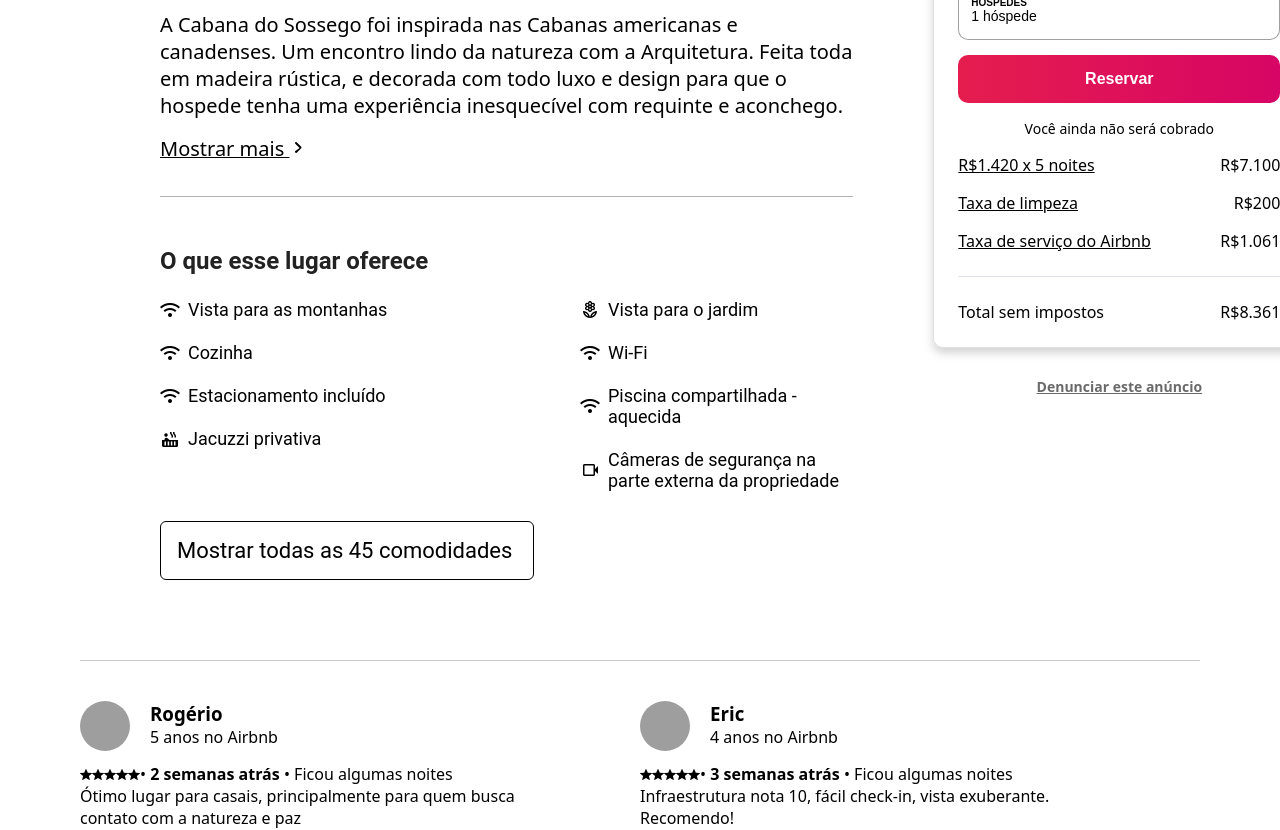
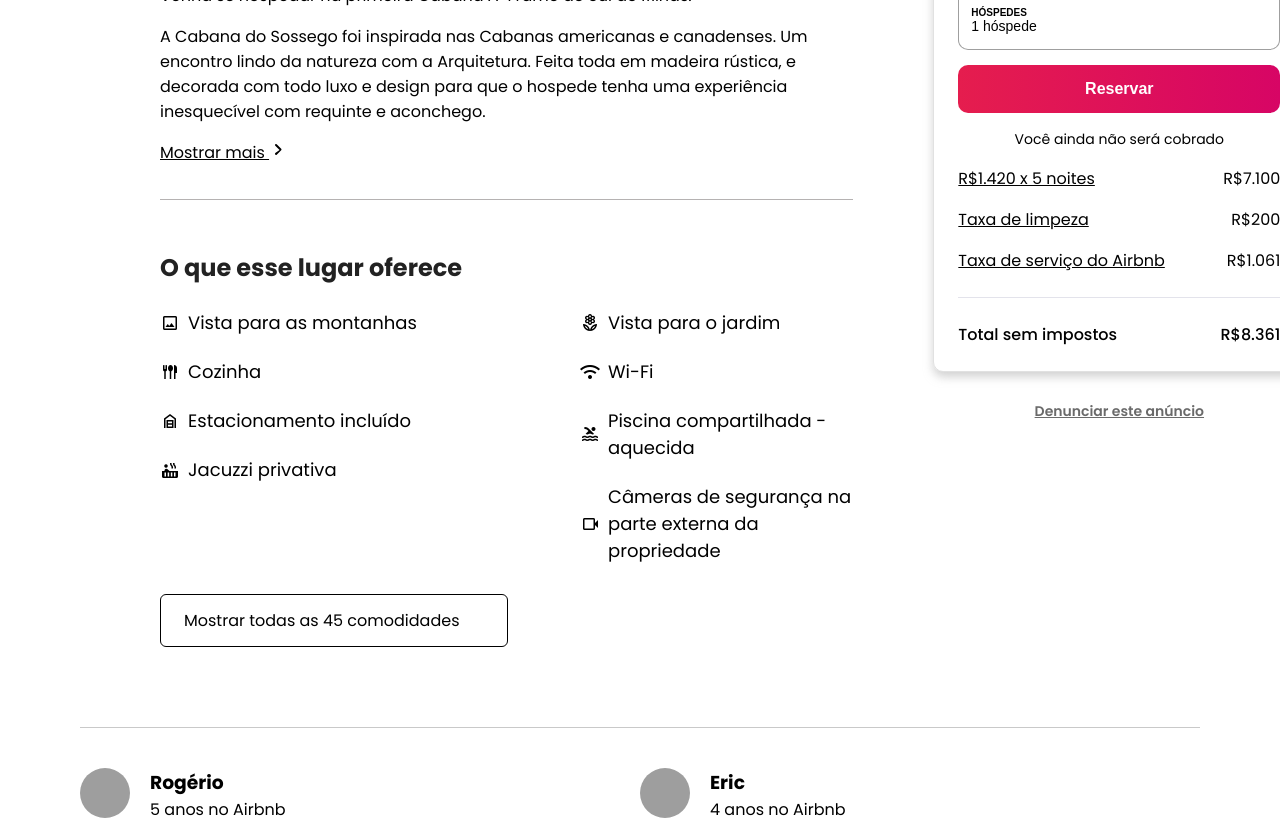
Before and after one commit to murilloliveiraz/airbnb-cp1, a React (Vite) app: page / in a window 1280 px wide. Shown: the part 720-1550 px from the top of the page. Built offline with nearby package versions, Linux system fonts and the light colour scheme; grey boxes are pictures that could not be loaded.

Commit message:
feat: added poppins font to project and icons

```diff
--- a/index.html
+++ b/index.html
@@ -6,6 +6,9 @@
     <meta name="viewport" content="width=device-width, initial-scale=1.0" />
     <link rel="stylesheet" href="https://fonts.googleapis.com/css2?family=Material+Symbols+Outlined:opsz,wght,FILL,GRAD@20..48,100..700,0..1,-50..200" />
     <link rel="stylesheet" href="https://cdnjs.cloudflare.com/ajax/libs/font-awesome/6.0.0-beta3/css/all.min.css">
+    <link rel="preconnect" href="https://fonts.googleapis.com">
+    <link rel="preconnect" href="https://fonts.gstatic.com" crossorigin>
+    <link href="https://fonts.googleapis.com/css2?family=Poppins:ital,wght@0,100;0,200;0,300;0,400;0,500;0,600;0,700;0,800;0,900;1,100;1,200;1,300;1,400;1,500;1,600;1,700;1,800;1,900&display=swap" rel="stylesheet">
     <title>Airbnb</title>
   </head>
   <body>
--- a/src/index.css
+++ b/src/index.css
@@ -2,7 +2,7 @@
   margin: 0;
   padding: 0;
   box-sizing: border-box;
-  font-family: system-ui, -apple-system, BlinkMacSystemFont, 'Segoe UI', Roboto, Oxygen, Ubuntu, Cantarell, 'Open Sans', 'Helvetica Neue', sans-serif;
+  font-family: "Poppins", system-ui, -apple-system, BlinkMacSystemFont, 'Segoe UI', Roboto, Oxygen, Ubuntu, Cantarell, 'Open Sans', 'Helvetica Neue', sans-serif;
 }
 
 ul {
--- a/src/pages/Imovel/index.css
+++ b/src/pages/Imovel/index.css
@@ -31,7 +31,7 @@
     margin: 0 80px;
     margin-top: 40px;
     padding: 34px 0px;
-    font-size: 20px;
+    font-size: 16px;
     border-top: 1px solid #b5b2b2;
     border-bottom: 1px solid #b5b2b2;
 }
@@ -50,7 +50,7 @@
 .oferece-imovel {
     margin: 0 80px;
     margin-top: 50px;
-    font-family: 'Roboto', sans-serif;
+    font-family: 'Poppins', system-ui, -apple-system, BlinkMacSystemFont, 'Segoe UI', Roboto, Oxygen, Ubuntu, Cantarell, 'Open Sans', 'Helvetica Neue', sans-serif;
 }
 
 .oferece-imovel h3 {
@@ -112,11 +112,12 @@
 
 .p-imovel {
     display: flex;
-    font-size: 22px;
-    width: 340px;
+    font-size: 16px;
+    width: 300px;
     margin-top: 14px;
-    padding: 16px;
+    padding: 13px 23px;
     border: 1px solid #000;
+    text-align: center;
     border-radius: 6px;
     cursor: pointer;
 }
--- a/src/pages/Imovel/index.jsx
+++ b/src/pages/Imovel/index.jsx
@@ -51,15 +51,15 @@
                         <div className="lista-imovel">
                             <ul className="lista-imovel">
                                 <div className="coluna-lista coluna-lista-1">
-                                    <li><span className="material-symbols-outlined">wifi</span> Vista para as montanhas</li>
-                                    <li> <span className="material-symbols-outlined">wifi</span> Cozinha</li>
-                                    <li><span className="material-symbols-outlined">wifi</span>Estacionamento incluído</li>
+                                    <li><span className="material-symbols-outlined">image</span> Vista para as montanhas</li>
+                                    <li> <span className="material-symbols-outlined">flatware</span> Cozinha</li>
+                                    <li><span className="material-symbols-outlined">garage_home</span>Estacionamento incluído</li>
                                     <li> <span className="material-symbols-outlined">hot_tub</span>Jacuzzi privativa</li>
                                 </div>
                                 <div className="coluna-lista coluna-lista-2">
                                     <li> <span className="material-symbols-outlined">local_florist</span> Vista para o jardim</li>
                                     <li> <span className="material-symbols-outlined">wifi</span> Wi-Fi</li>
-                                    <li> <span className="material-symbols-outlined">wifi</span>Piscina compartilhada - aquecida</li>
+                                    <li> <span className="material-symbols-outlined">pool</span>Piscina compartilhada - aquecida</li>
                                     <li> <span className="material-symbols-outlined">videocam</span>Câmeras de segurança na <br /> parte externa da propriedade</li>
                                 </div>
                             </ul>
```
